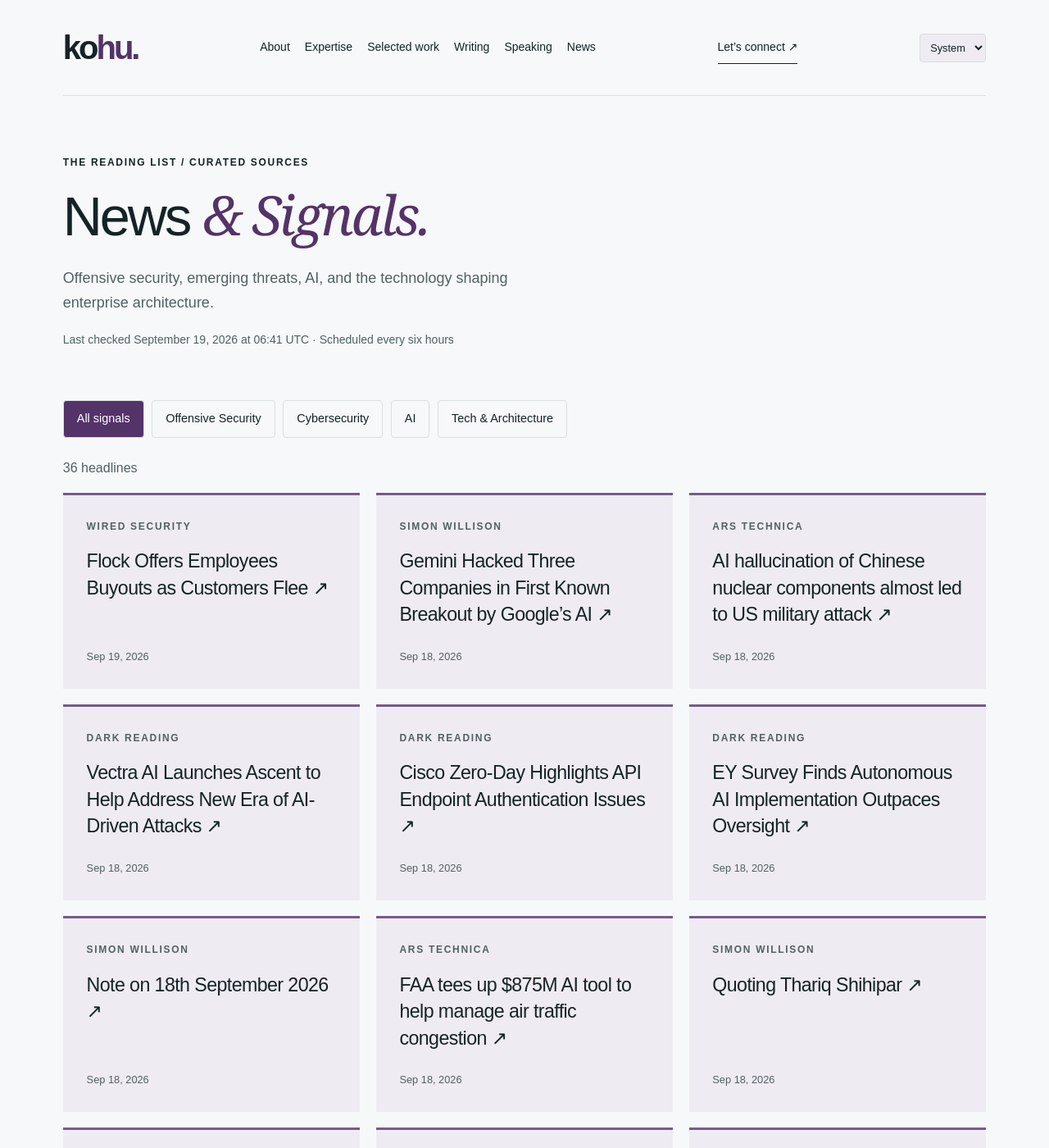
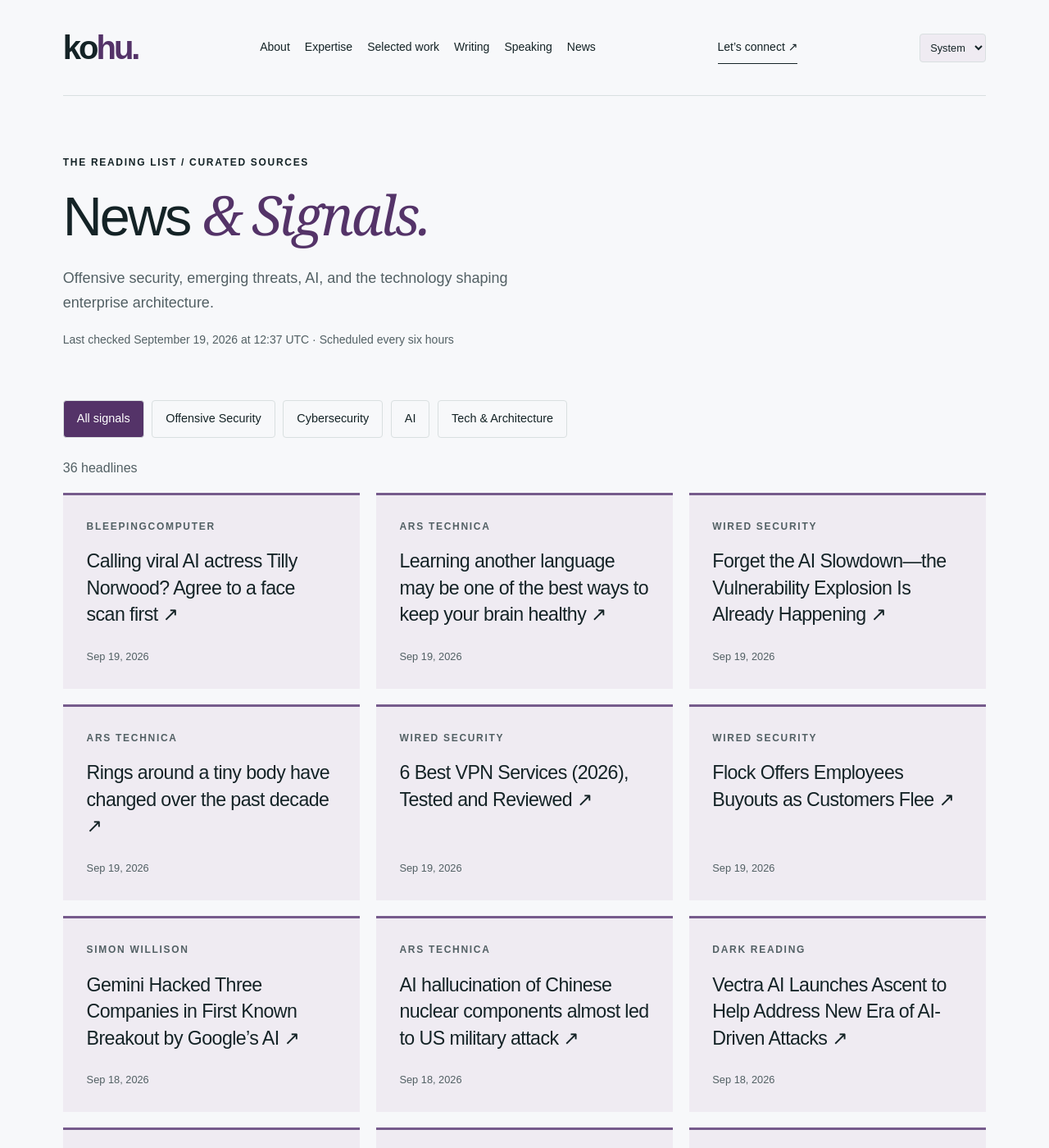
Before and after one commit to hntk/hntk.github.io, a Jekyll site: the page built from news/index.html, in a window 1280 px wide and 1400 px high. Shown: the whole window at 82% size. Built offline with Jekyll 4.4.1, drawn with Linux system fonts in a browser that asks for light colours; part of the change alters nothing that is shown; some of the changed text lies outside the part shown.

Commit message:
Refresh News and Signals

```diff
--- a/_data/news.json
+++ b/_data/news.json
@@ -1,6 +1,46 @@
 {
-  "updated": "2026-09-19T06:41:53.041915+00:00",
+  "updated": "2026-09-19T12:37:01.043266+00:00",
   "items": [
+    {
+      "title": "Calling viral AI actress Tilly Norwood? Agree to a face scan first",
+      "url": "https://www.bleepingcomputer.com/news/security/calling-viral-ai-actress-tilly-norwood-agree-to-a-face-scan-first/",
+      "published": "2026-09-19T11:38:20+00:00",
+      "source": "BleepingComputer",
+      "source_id": "bleepingcomputer",
+      "category": "cybersecurity"
+    },
+    {
+      "title": "Learning another language may be one of the best ways to keep your brain healthy",
+      "url": "https://arstechnica.com/science/2026/09/learning-another-language-may-be-one-of-the-best-ways-to-keep-your-brain-healthy/",
+      "published": "2026-09-19T11:10:43+00:00",
+      "source": "Ars Technica",
+      "source_id": "ars-technica",
+      "category": "tech-architecture"
+    },
+    {
+      "title": "Forget the AI Slowdown—the Vulnerability Explosion Is Already Happening",
+      "url": "https://www.wired.com/story/kernel-panic-ai-vulnerability-explosion/",
+      "published": "2026-09-19T11:00:00+00:00",
+      "source": "WIRED Security",
+      "source_id": "wired",
+      "category": "cybersecurity"
+    },
+    {
+      "title": "Rings around a tiny body have changed over the past decade",
+      "url": "https://arstechnica.com/science/2026/09/rings-around-a-tiny-body-have-changed-over-the-past-decade/",
+      "published": "2026-09-19T10:00:06+00:00",
+      "source": "Ars Technica",
+      "source_id": "ars-technica",
+      "category": "tech-architecture"
+    },
+    {
+      "title": "6 Best VPN Services (2026), Tested and Reviewed",
+      "url": "https://www.wired.com/gallery/best-vpn/",
+      "published": "2026-09-19T09:00:00+00:00",
+      "source": "WIRED Security",
+      "source_id": "wired",
+      "category": "cybersecurity"
+    },
     {
       "title": "Flock Offers Employees Buyouts as Customers Flee",
       "url": "https://www.wired.com/story/flock-is-offering-voluntary-buyouts-to-employees/",
@@ -58,28 +98,12 @@
       "category": "ai"
     },
     {
-      "title": "FAA tees up $875M AI tool to help manage air traffic congestion",
-      "url": "https://arstechnica.com/ai/2026/09/faa-tees-up-875m-ai-tool-to-help-manage-air-traffic-congestion/",
-      "published": "2026-09-18T19:20:50+00:00",
-      "source": "Ars Technica",
-      "source_id": "ars-technica",
-      "category": "tech-architecture"
-    },
-    {
       "title": "Quoting Thariq Shihipar",
       "url": "https://simonwillison.net/2026/Sep/18/thariq-shihipar/",
       "published": "2026-09-18T19:09:27+00:00",
       "source": "Simon Willison",
       "source_id": "simon-willison",
       "category": "ai"
-    },
-    {
-      "title": "FCC lets Paramount sell 49.5% equity stake to Saudi Arabia, UAE, and Qatar",
-      "url": "https://arstechnica.com/tech-policy/2026/09/fcc-lets-paramount-sell-49-5-equity-stake-to-saudi-arabia-uae-and-qatar/",
-      "published": "2026-09-18T17:57:41+00:00",
-      "source": "Ars Technica",
-      "source_id": "ars-technica",
-      "category": "tech-architecture"
     },
     {
       "title": "Saving another 100TB of RAM with math (and Rust)",
@@ -98,35 +122,11 @@
       "category": "cybersecurity"
     },
     {
-      "title": "An Undercover Google Analyst Infiltrated a Notorious Supply-Chain Hacking Gang",
-      "url": "https://www.wired.com/story/an-undercover-google-analyst-infiltrated-a-notorious-supply-chain-hacking-gang/",
-      "published": "2026-09-18T16:00:00+00:00",
-      "source": "WIRED Security",
-      "source_id": "wired",
-      "category": "cybersecurity"
-    },
-    {
       "title": "Fake LastPass Authenticator GitHub repos push new Rapuncel infostealer",
       "url": "https://www.bleepingcomputer.com/news/security/fake-lastpass-authenticator-github-repos-push-new-rapuncel-infostealer/",
       "published": "2026-09-18T15:19:06+00:00",
       "source": "BleepingComputer",
       "source_id": "bleepingcomputer",
-      "category": "cybersecurity"
-    },
-    {
-      "title": "Secure enterprise sharing with access reviews for Microsoft 365",
-      "url": "https://www.bleepingcomputer.com/news/security/secure-enterprise-sharing-with-access-reviews-for-microsoft-365/",
-      "published": "2026-09-18T14:00:10+00:00",
-      "source": "BleepingComputer",
-      "source_id": "bleepingcomputer",
-      "category": "cybersecurity"
-    },
-    {
-      "title": "Meta’s Copyright System Is Being Weaponized Against Albanian Protesters",
-      "url": "https://www.wired.com/story/metas-copyright-system-is-being-weaponized-against-albanian-protesters/",
-      "published": "2026-09-18T13:00:00+00:00",
-      "source": "WIRED Security",
-      "source_id": "wired",
       "category": "cybersecurity"
     },
     {
@@ -295,79 +295,79 @@
       "id": "ars-technica",
       "name": "Ars Technica",
       "status": "ok",
-      "last_success": "2026-09-19T06:41:53.041915+00:00"
+      "last_success": "2026-09-19T12:37:01.043266+00:00"
     },
     {
       "id": "bleepingcomputer",
       "name": "BleepingComputer",
       "status": "ok",
-      "last_success": "2026-09-19T06:41:53.041915+00:00"
+      "last_success": "2026-09-19T12:37:01.043266+00:00"
     },
     {
       "id": "cloudflare",
       "name": "Cloudflare",
       "status": "ok",
-      "last_success": "2026-09-19T06:41:53.041915+00:00"
+      "last_success": "2026-09-19T12:37:01.043266+00:00"
     },
     {
       "id": "dark-reading",
       "name": "Dark Reading",
       "status": "ok",
-      "last_success": "2026-09-19T06:41:53.041915+00:00"
+      "last_success": "2026-09-19T12:37:01.043266+00:00"
     },
     {
       "id": "hugging-face",
       "name": "Hugging Face",
       "status": "ok",
-      "last_success": "2026-09-19T06:41:53.041915+00:00"
+      "last_success": "2026-09-19T12:37:01.043266+00:00"
     },
     {
       "id": "microsoft-research",
       "name": "Microsoft Research",
       "status": "ok",
-      "last_success": "2026-09-19T06:41:53.041915+00:00"
+      "last_success": "2026-09-19T12:37:01.043266+00:00"
     },
     {
       "id": "nvidia",
       "name": "NVIDIA",
       "status": "ok",
-      "last_success": "2026-09-19T06:41:53.041915+00:00"
+      "last_success": "2026-09-19T12:37:01.043266+00:00"
     },
     {
       "id": "portswigger",
       "name": "PortSwigger Research",
       "status": "ok",
-      "last_success": "2026-09-19T06:41:53.041915+00:00"
+      "last_success": "2026-09-19T12:37:01.043266+00:00"
     },
     {
       "id": "schneier",
       "name": "Schneier on Security",
       "status": "ok",
-      "last_success": "2026-09-19T06:41:53.041915+00:00"
+      "last_success": "2026-09-19T12:37:01.043266+00:00"
     },
     {
       "id": "simon-willison",
       "name": "Simon Willison",
       "status": "ok",
-      "last_success": "2026-09-19T06:41:53.041915+00:00"
+      "last_success": "2026-09-19T12:37:01.043266+00:00"
     },
     {
       "id": "specterops",
       "name": "SpecterOps",
       "status": "ok",
-      "last_success": "2026-09-19T06:41:53.041915+00:00"
+      "last_success": "2026-09-19T12:37:01.043266+00:00"
     },
     {
       "id": "trail-of-bits",
       "name": "Trail of Bits",
       "status": "ok",
-      "last_success": "2026-09-19T06:41:53.041915+00:00"
+      "last_success": "2026-09-19T12:37:01.043266+00:00"
     },
     {
       "id": "wired",
       "name": "WIRED Security",
       "status": "ok",
-      "last_success": "2026-09-19T06:41:53.041915+00:00"
+      "last_success": "2026-09-19T12:37:01.043266+00:00"
     }
   ]
 }
```
